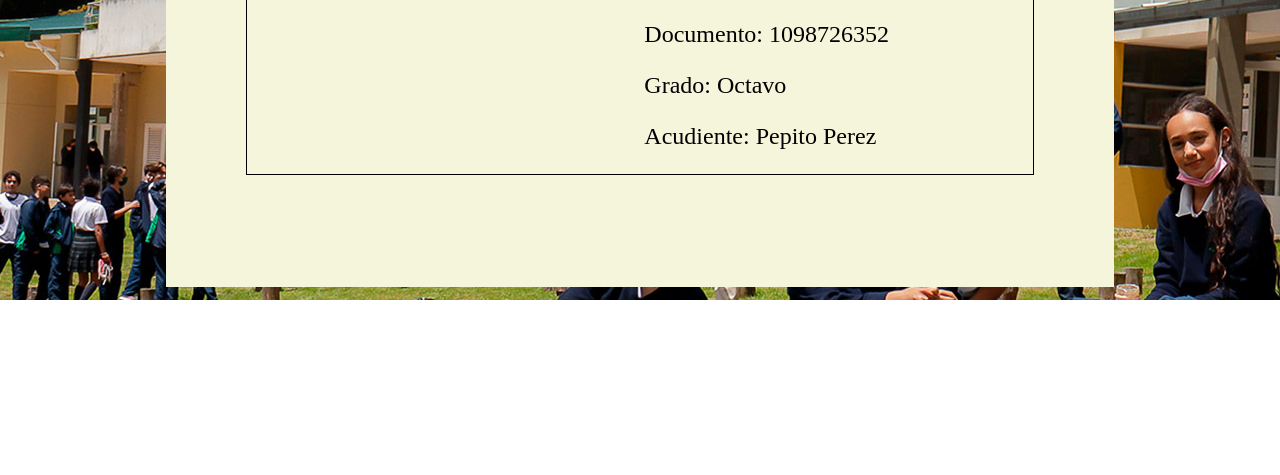
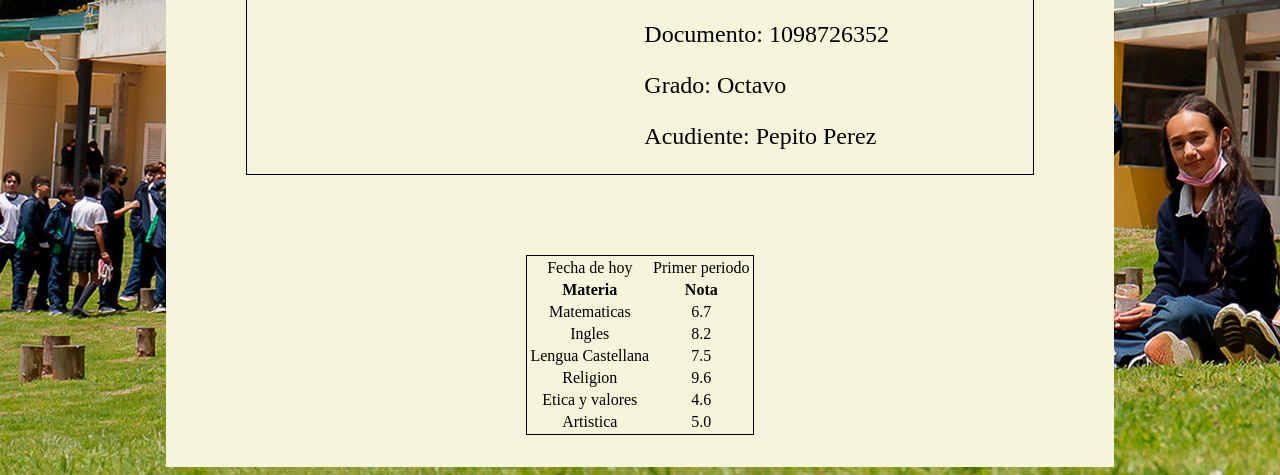
Before and after one commit to EdwinGutierrez1/disenoWeb, a plain HTML site: page index.html in a window 1280 px wide. Shown: the part 500-975 px from the top of the page. Before the commit the page ends 800 px from the top, so only its background shows below. Drawn offline with Linux system fonts and the light colour scheme.

Commit message:
Modificacion y adicion de la tabla de notas y materias

```diff
--- a/index.html
+++ b/index.html
@@ -43,7 +43,40 @@
         </div>
 
         <div class="ContenedorNotas">
-
+            <table class="TablaNotas">
+                <tr class="Materia-nota">
+                    <td>Fecha de hoy</td>
+                    <td>Primer periodo</td>
+                </tr>
+                <tr>
+                    <th>Materia</th>
+                    <th>Nota</th>
+                </tr>
+                <tr>
+                    <td>Matematicas</td>
+                    <td>6.7</td>
+                </tr>
+                <tr>
+                    <td>Ingles</td>
+                    <td>8.2</td>
+                </tr>
+                <tr>
+                    <td>Lengua Castellana</td>
+                    <td>7.5</td>
+                </tr>
+                <tr>
+                    <td>Religion</td>
+                    <td>9.6</td>
+                </tr>
+                <tr>
+                    <td>Etica y valores</td>
+                    <td>4.6</td>
+                </tr>
+                <tr>
+                    <td>Artistica</td>
+                    <td>5.0</td>
+                </tr>
+            </table>
         </div>
     </div>
 
--- a/styles.css
+++ b/styles.css
@@ -82,3 +82,12 @@ h2{
     margin: 5rem;
 }
 /* Estilos caja de notas */
+
+.ContenedorNotas{
+    text-align: center;
+}
+
+.TablaNotas{
+    margin: auto;
+    border: 1px black solid;
+}
```
